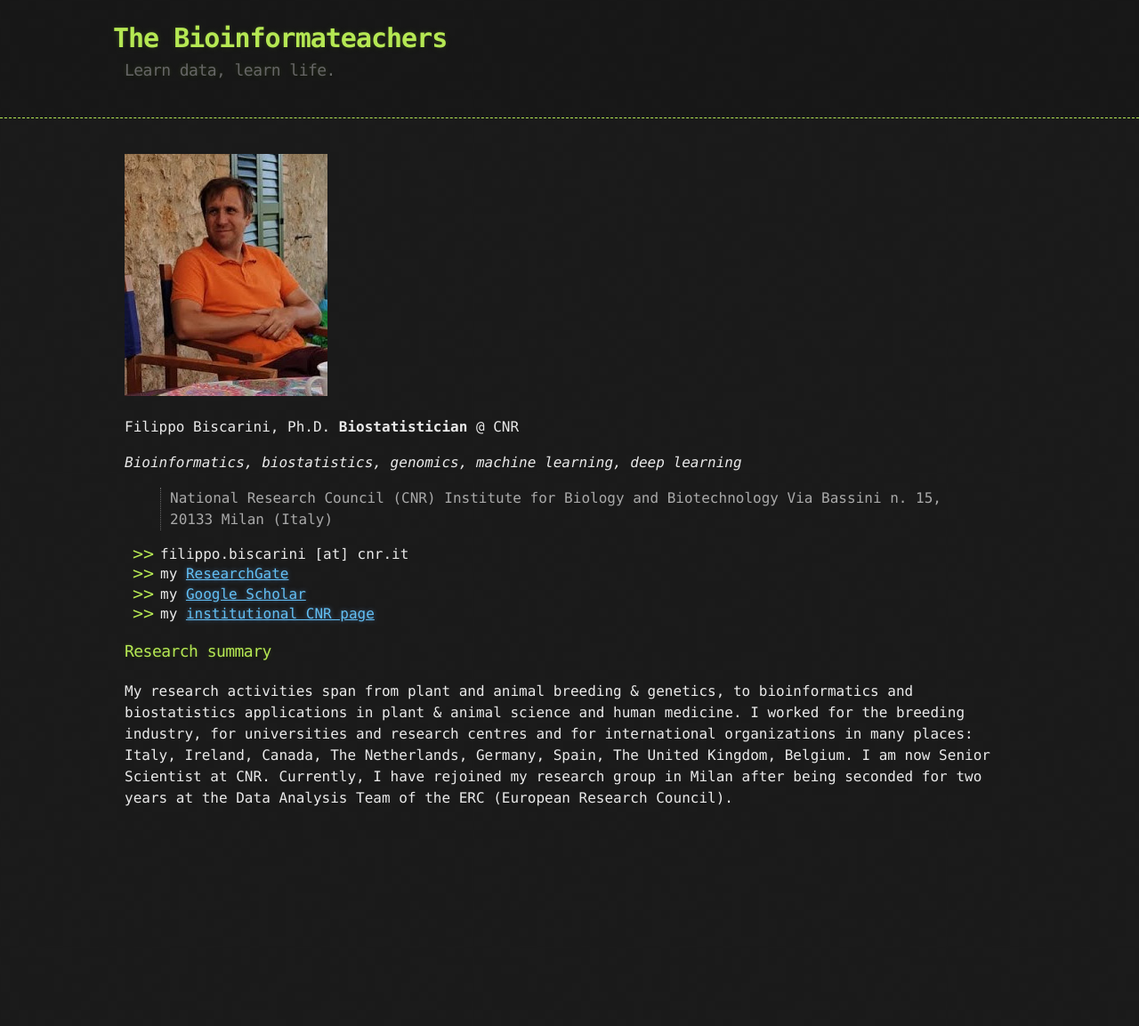
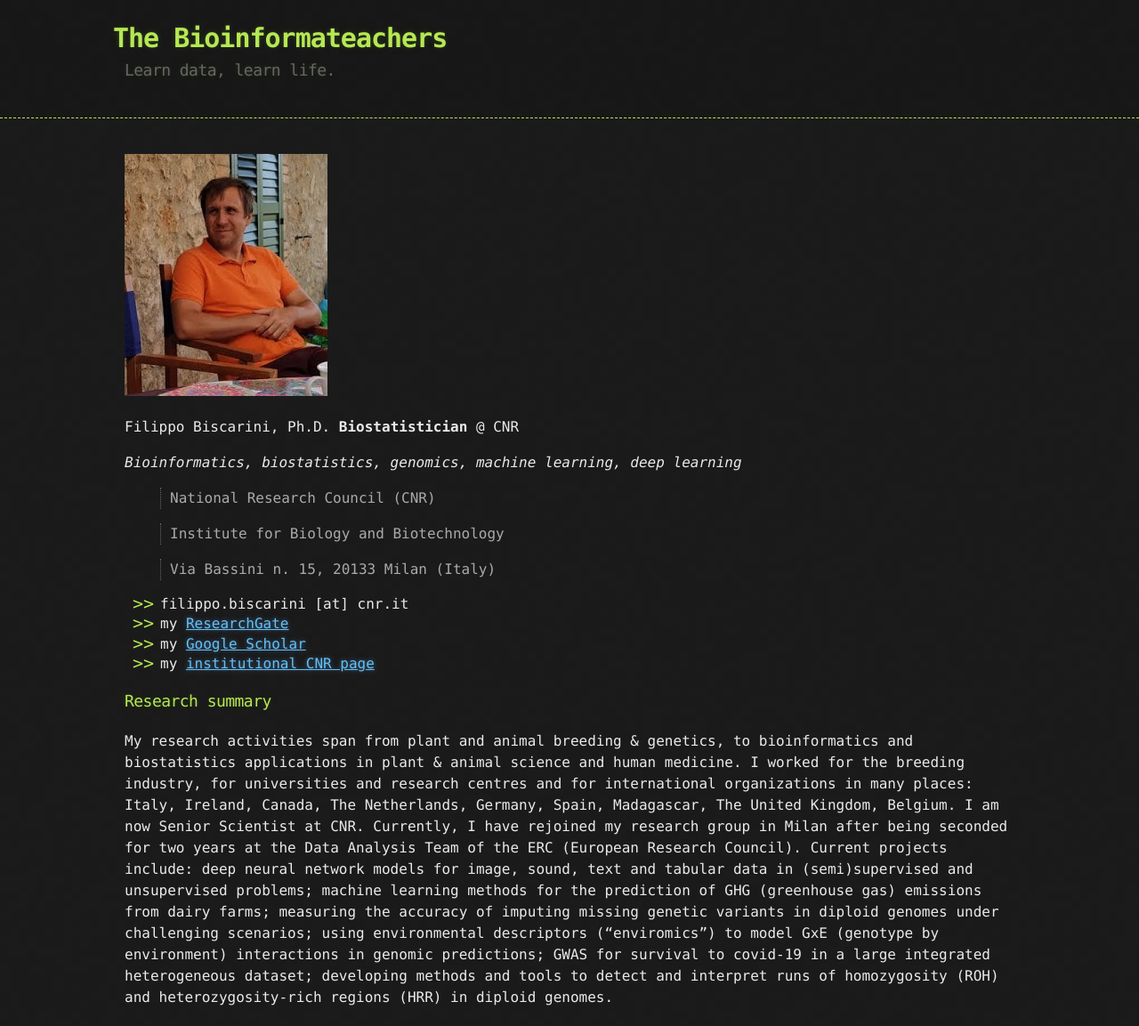
Before and after one commit to bioinformateachers/bioinformateachers.github.io, a Jekyll site: the page built from filippo.md, in a window 1280 px wide. Shown: the whole page at 89% size. Built offline with Jekyll 4.4.1, drawn with Linux system fonts in a browser that asks for light colours; our own code applies the rules of GitHub Pages for plain Markdown files; before the commit the page ends 929 px from its top, so only the background shows below that.

Commit message:
expanded description

```diff
--- a/filippo.md
+++ b/filippo.md
@@ -7,7 +7,9 @@ Filippo Biscarini, Ph.D.
 *Bioinformatics, biostatistics, genomics, machine learning, deep learning*
 
 >National Research Council (CNR)
+
 >Institute for Biology and Biotechnology
+
 >Via Bassini n. 15, 20133 Milan (Italy)
 
 - filippo.biscarini [at] cnr.it
@@ -17,5 +19,7 @@ Filippo Biscarini, Ph.D.
 
 ### Research summary
 My research activities span from plant and animal breeding & genetics, to bioinformatics and biostatistics applications in plant & animal science and human medicine.
-I worked for the breeding industry, for universities and research centres and for international organizations in many places: Italy, Ireland, Canada, The Netherlands, Germany, Spain, The United Kingdom, Belgium.
+I worked for the breeding industry, for universities and research centres and for international organizations in many places:
+Italy, Ireland, Canada, The Netherlands, Germany, Spain, Madagascar, The United Kingdom, Belgium.
 I am now Senior Scientist at CNR. Currently, I have rejoined my research group in Milan after being seconded for two years at the Data Analysis Team of the ERC (European Research Council).
+Current projects include: deep neural network models for image, sound, text and tabular data in (semi)supervised and unsupervised problems; machine learning methods for the prediction of GHG (greenhouse gas) emissions from dairy farms; measuring the accuracy of imputing missing genetic variants in diploid genomes under challenging scenarios; using environmental descriptors ("enviromics") to model GxE (genotype by environment) interactions in genomic predictions; GWAS for survival to covid-19 in a large integrated heterogeneous dataset; developing methods and tools to detect and interpret runs of homozygosity (ROH) and heterozygosity-rich regions (HRR) in diploid genomes.
```
